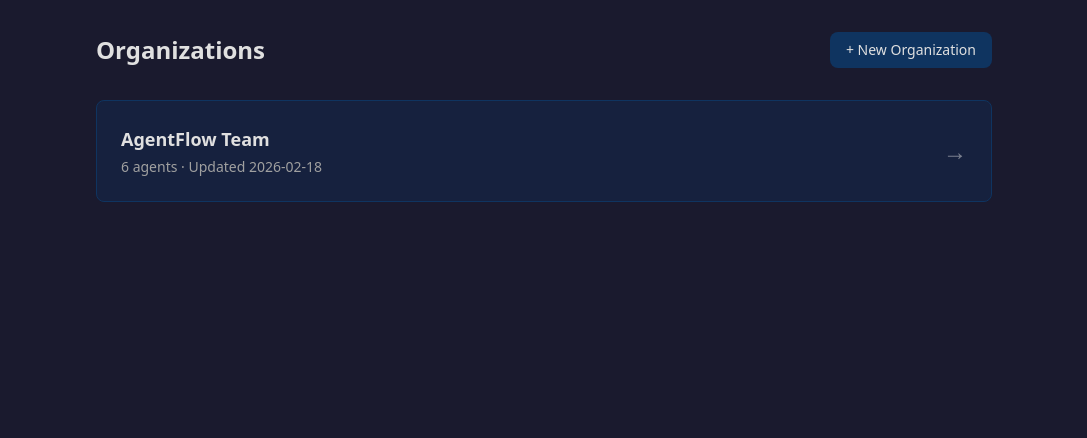
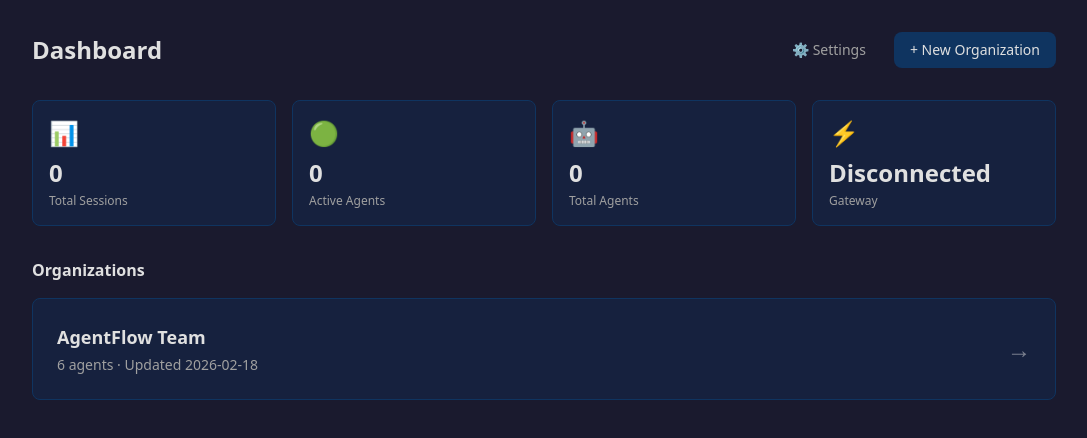
Before and after one commit to Frexida/agentflow, a Next.js app in the folder v2/: page /dashboard in a window 1280 px wide. Shown: the top 438 px of the page, without its empty margins (96-1183 px from the left). Built offline with nearby package versions, Linux system fonts and the light colour scheme.

Commit message:
feat: dashboard stats - agent status table, session counts, gateway indicator
- Stats cards: Total Sessions, Active Agents, Total Agents, Gateway status
- Agent status table with session count + time ago
- Sessions store with computed stats
- 10s auto-refresh
- Phase 3 complete

```diff
--- a/v2/src/app/dashboard/page.tsx
+++ b/v2/src/app/dashboard/page.tsx
@@ -1,7 +1,9 @@
 'use client'
 
-import { useState } from 'react'
+import { useState, useEffect, useCallback } from 'react'
 import Link from 'next/link'
+import { useGatewayStore } from '@/stores/gateway'
+import { useSessionsStore } from '@/stores/sessions'
 
 interface OrgItem {
   id: string
@@ -10,28 +12,48 @@ interface OrgItem {
   updatedAt: string
 }
 
-// TODO: Replace with DB queries
 const demoOrgs: OrgItem[] = [
   { id: 'demo', name: 'AgentFlow Team', agentCount: 6, updatedAt: '2026-02-18' },
 ]
 
+const statusIcons = { active: '🟢', idle: '🟡', offline: '⚫' }
+
 export default function DashboardPage() {
   const [orgs] = useState<OrgItem[]>(demoOrgs)
+  const [creating, setCreating] = useState(false)
   const [newName, setNewName] = useState('')
-  const [creating, setCreating] = useState(false)
+  const { connected, refreshSessions } = useGatewayStore()
+  const { agentStats, totalSessions, activeSessions } = useSessionsStore()
+
+  const syncSessions = useCallback(async () => {
+    if (!connected) return
+    await refreshSessions()
+    const sessions = useGatewayStore.getState().sessions
+    useSessionsStore.getState().setSessions(sessions)
+  }, [connected, refreshSessions])
+
+  useEffect(() => {
+    syncSessions()
+    const timer = setInterval(syncSessions, 10000)
+    return () => clearInterval(timer)
+  }, [syncSessions])
 
   const handleCreate = () => {
     if (!newName.trim()) return
-    // TODO: API call POST /api/orgs
     setNewName('')
     setCreating(false)
   }
 
   return (
     <div className="min-h-screen p-8">
-      <div className="max-w-4xl mx-auto">
+      <div className="max-w-5xl mx-auto">
+        {/* Header */}
         <div className="flex items-center justify-between mb-8">
-          <h1 className="text-2xl font-bold">Organizations</h1>
+          <h1 className="text-2xl font-bold">Dashboard</h1>
+          <div className="flex gap-3">
+            <Link href="/settings" className="px-4 py-2 text-sm text-[var(--text-secondary)] hover:text-[var(--text-primary)] transition">
+              ⚙️ Settings
+            </Link>
             <button
               onClick={() => setCreating(true)}
               className="px-4 py-2 bg-[var(--accent)] rounded-lg hover:bg-[var(--accent-bright)] transition text-sm"
@@ -39,7 +61,45 @@ export default function DashboardPage() {
               + New Organization
             </button>
           </div>
+        </div>
 
+        {/* Stats Cards */}
+        <div className="grid grid-cols-4 gap-4 mb-8">
+          <StatCard label="Total Sessions" value={totalSessions} icon="📊" />
+          <StatCard label="Active Agents" value={activeSessions} icon="🟢" />
+          <StatCard label="Total Agents" value={agentStats.length} icon="🤖" />
+          <StatCard
+            label="Gateway"
+            value={connected ? 'Connected' : 'Disconnected'}
+            icon={connected ? '🔌' : '⚡'}
+            highlight={connected}
+          />
+        </div>
+
+        {/* Agent Status Table */}
+        {agentStats.length > 0 && (
+          <div className="bg-[var(--surface-elevated)] rounded-lg border border-[var(--accent)] mb-8">
+            <div className="px-4 py-3 border-b border-[var(--accent)]">
+              <h2 className="font-semibold text-sm">Agent Status</h2>
+            </div>
+            <div className="divide-y divide-[var(--accent)]/30">
+              {agentStats.map((agent) => (
+                <div key={agent.agentId} className="flex items-center justify-between px-4 py-3">
+                  <div className="flex items-center gap-3">
+                    <span>{statusIcons[agent.status]}</span>
+                    <span className="font-medium text-sm">{agent.agentId}</span>
+                  </div>
+                  <div className="flex items-center gap-6 text-xs text-[var(--text-secondary)]">
+                    <span>{agent.sessionCount} session{agent.sessionCount !== 1 ? 's' : ''}</span>
+                    <span>{agent.lastActive ? timeAgo(agent.lastActive) : 'never'}</span>
+                  </div>
+                </div>
+              ))}
+            </div>
+          </div>
+        )}
+
+        {/* Create org */}
         {creating && (
           <div className="mb-6 p-4 bg-[var(--surface-elevated)] rounded-lg border border-[var(--accent)] flex gap-2">
             <input
@@ -56,6 +116,8 @@ export default function DashboardPage() {
           </div>
         )}
 
+        {/* Org List */}
+        <h2 className="font-semibold mb-4">Organizations</h2>
         <div className="grid gap-4">
           {orgs.map((org) => (
             <Link
@@ -65,7 +127,7 @@ export default function DashboardPage() {
             >
               <div className="flex items-center justify-between">
                 <div>
-                  <h2 className="text-lg font-semibold group-hover:text-[var(--accent-bright)] transition">{org.name}</h2>
+                  <h3 className="text-lg font-semibold group-hover:text-[var(--accent-bright)] transition">{org.name}</h3>
                   <p className="text-sm text-[var(--text-secondary)] mt-1">
                     {org.agentCount} agents · Updated {org.updatedAt}
                   </p>
@@ -74,15 +136,28 @@ export default function DashboardPage() {
               </div>
             </Link>
           ))}
-
-          {orgs.length === 0 && (
-            <div className="text-center py-16 text-[var(--text-secondary)]">
-              <p className="text-4xl mb-4">🏗️</p>
-              <p>No organizations yet. Create one to get started.</p>
-            </div>
-          )}
         </div>
       </div>
     </div>
   )
 }
+
+function StatCard({ label, value, icon, highlight }: { label: string; value: string | number; icon: string; highlight?: boolean }) {
+  return (
+    <div className={`bg-[var(--surface-elevated)] rounded-lg border p-4 ${highlight ? 'border-green-500/50' : 'border-[var(--accent)]'}`}>
+      <div className="flex items-center justify-between mb-2">
+        <span className="text-2xl">{icon}</span>
+      </div>
+      <div className="text-2xl font-bold">{value}</div>
+      <div className="text-xs text-[var(--text-secondary)] mt-1">{label}</div>
+    </div>
+  )
+}
+
+function timeAgo(iso: string): string {
+  const diff = Date.now() - new Date(iso).getTime()
+  if (diff < 60000) return 'just now'
+  if (diff < 3600000) return `${Math.floor(diff / 60000)}m ago`
+  if (diff < 86400000) return `${Math.floor(diff / 3600000)}h ago`
+  return `${Math.floor(diff / 86400000)}d ago`
+}
--- /dev/null
+++ b/v2/src/stores/sessions.ts
@@ -0,0 +1,72 @@
+import { create } from 'zustand'
+import type { GatewaySession } from '@/types/gateway'
+
+interface AgentStats {
+  agentId: string
+  sessionCount: number
+  lastActive: string | null
+  status: 'active' | 'idle' | 'offline'
+}
+
+interface SessionsStore {
+  sessions: GatewaySession[]
+  agentStats: AgentStats[]
+  totalSessions: number
+  activeSessions: number
+
+  setSessions: (sessions: GatewaySession[]) => void
+}
+
+function computeStats(sessions: GatewaySession[]): {
+  agentStats: AgentStats[]
+  totalSessions: number
+  activeSessions: number
+} {
+  const byAgent = new Map<string, GatewaySession[]>()
+  sessions.forEach((s) => {
+    const id = s.agentId || 'unknown'
+    if (!byAgent.has(id)) byAgent.set(id, [])
+    byAgent.get(id)!.push(s)
+  })
+
+  const now = Date.now()
+  const agentStats: AgentStats[] = [...byAgent.entries()].map(([agentId, agentSessions]) => {
+    const latest = agentSessions.reduce((best, s) => {
+      const t = s.activeAt ? new Date(s.activeAt).getTime() : 0
+      return t > best ? t : best
+    }, 0)
+
+    const diff = latest ? now - latest : Infinity
+    const status = diff < 60000 ? 'active' : diff < 300000 ? 'idle' : 'offline'
+
+    return {
+      agentId,
+      sessionCount: agentSessions.length,
+      lastActive: latest ? new Date(latest).toISOString() : null,
+      status,
+    }
+  })
+
+  agentStats.sort((a, b) => {
+    const order = { active: 0, idle: 1, offline: 2 }
+    return order[a.status] - order[b.status]
+  })
+
+  return {
+    agentStats,
+    totalSessions: sessions.length,
+    activeSessions: agentStats.filter((a) => a.status === 'active').length,
+  }
+}
+
+export const useSessionsStore = create<SessionsStore>((set) => ({
+  sessions: [],
+  agentStats: [],
+  totalSessions: 0,
+  activeSessions: 0,
+
+  setSessions: (sessions) => {
+    const stats = computeStats(sessions)
+    set({ sessions, ...stats })
+  },
+}))
```
Lines whose indentation alone changed are shown as unchanged.
